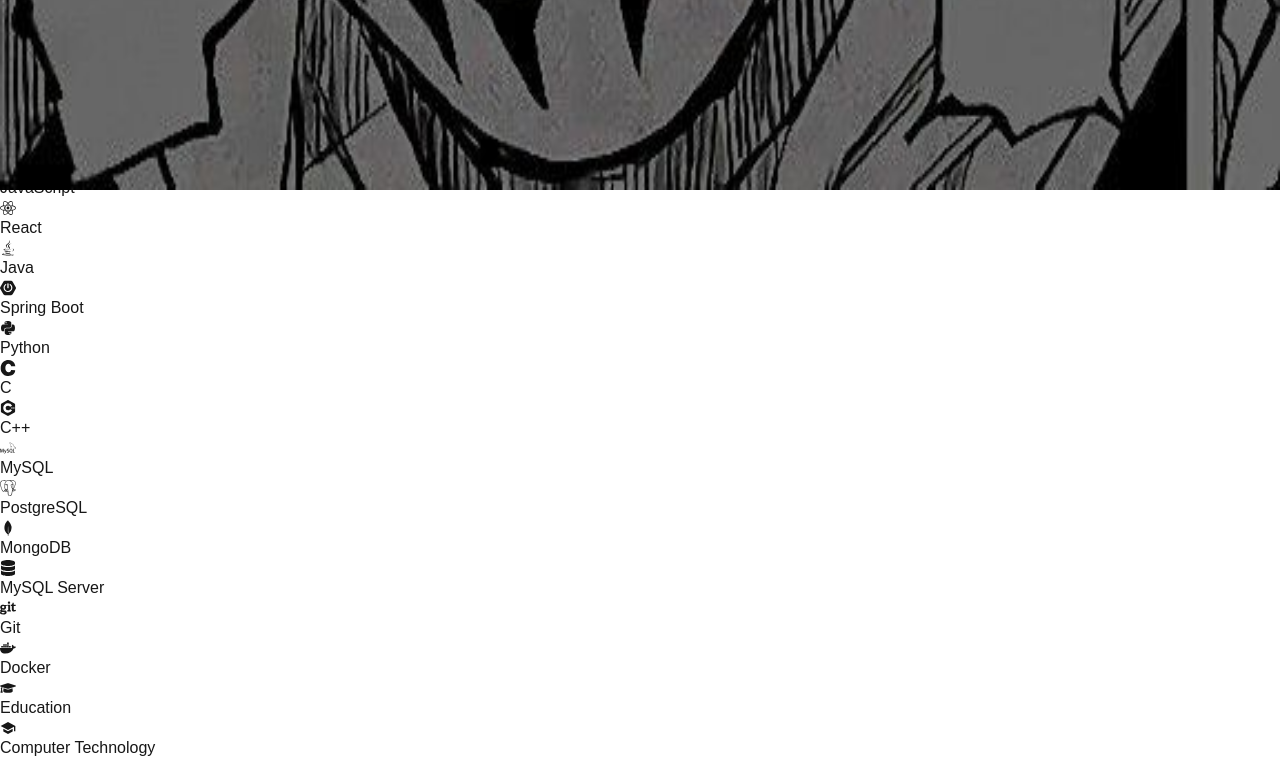
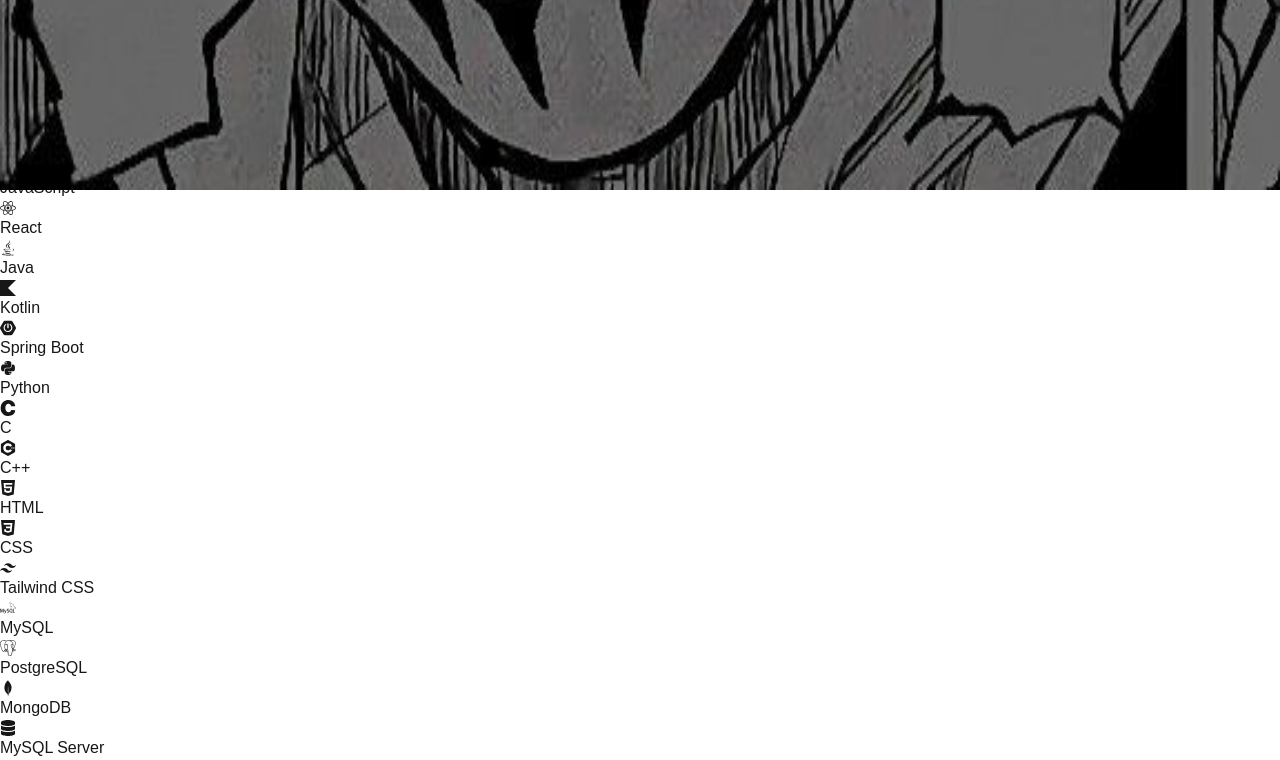
Before and after one commit to eduard165/Portafolio, a Next.js app: page / in a window 1280 px wide. Shown: the part 610-1370 px from the top of the page. Built offline with nearby package versions, Linux system fonts and the light colour scheme.

Commit message:
Actualizacion de skills

```diff
--- a/src/components/about/Skills.jsx
+++ b/src/components/about/Skills.jsx
@@ -1,6 +1,6 @@
 import { FaUserTie, FaComments, FaBolt, FaHeartbeat, FaLightbulb, FaSearch, FaUsers, FaReact, FaGit, FaJava, FaPython, FaJsSquare, FaDatabase, FaDocker } from 'react-icons/fa';
 import { FaTools } from "react-icons/fa";
-import { SiFirebase, SiC, SiCplusplus, SiMysql, SiMongodb,SiSpringboot, SiPostgresql } from 'react-icons/si';
+import { SiFirebase, SiC, SiCplusplus, SiMysql, SiMongodb, SiSpringboot, SiPostgresql, SiTailwindcss, SiHtml5, SiCss3, SiKotlin } from 'react-icons/si';
 
 export default function Skills() {
   return (
@@ -66,6 +66,11 @@
           </div>
 
           <div className="flex items-center space-x-2">
+            <SiKotlin className="text-purple-500" />
+            <span>Kotlin</span>
+          </div>
+
+          <div className="flex items-center space-x-2">
             <SiSpringboot className="text-green-600" />
             <span>Spring Boot</span>
           </div>
@@ -83,6 +88,21 @@
           <div className="flex items-center space-x-2">
             <SiCplusplus className="text-purple-500" />
             <span>C++</span>
+          </div>
+
+          <div className="flex items-center space-x-2">
+            <SiHtml5 className="text-orange-500" />
+            <span>HTML</span>
+          </div>
+
+          <div className="flex items-center space-x-2">
+            <SiCss3 className="text-blue-500" />
+            <span>CSS</span>
+          </div>
+
+          <div className="flex items-center space-x-2">
+            <SiTailwindcss className="text-blue-400" />
+            <span>Tailwind CSS</span>
           </div>
 
           <div className="flex items-center space-x-2">
```
